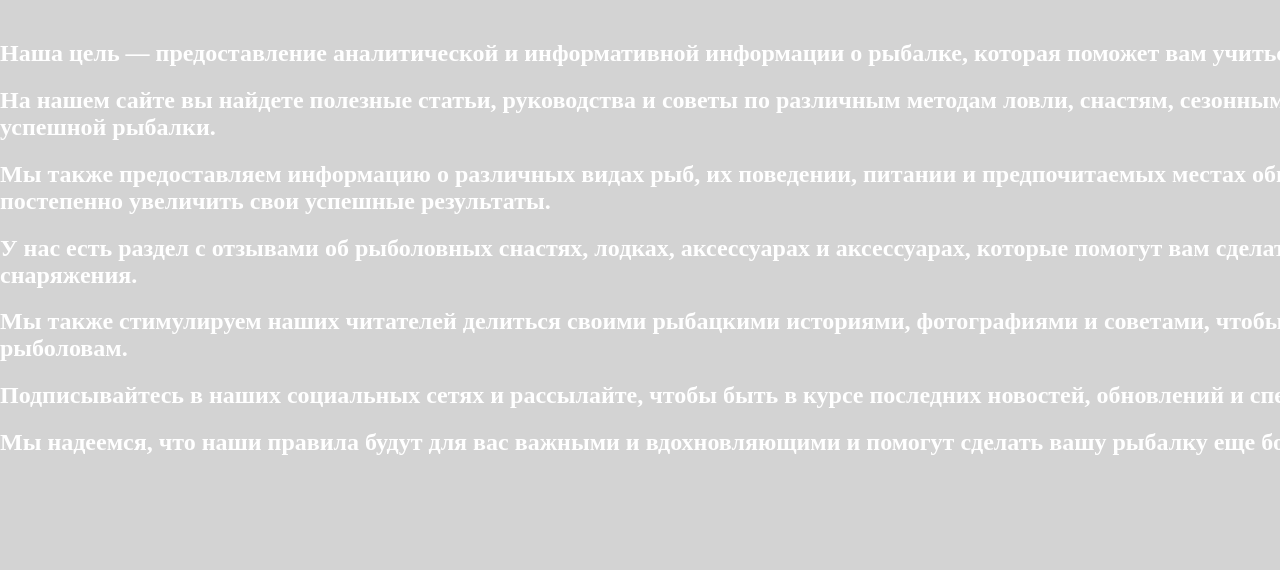
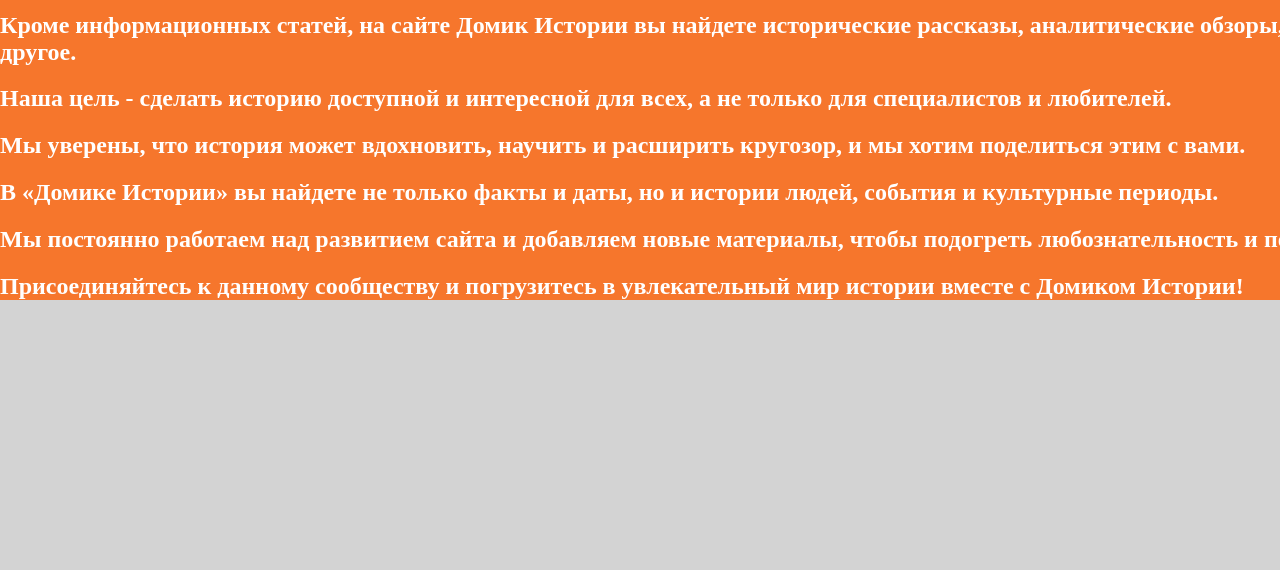
Before and after one commit to ditto136/dabro, a plain HTML site: page O_nas.html in a window 1280 px wide. Shown: the part 230-800 px from the top of the page. Drawn offline with Linux system fonts and the light colour scheme.

Commit message:
Add files via upload

```diff
--- a/O_nas.html
+++ b/O_nas.html
@@ -1,49 +1,71 @@
 <!DOCTYPE html>
+
 <html lang="en">
+
 <head>
+
     <meta charset="UTF-8">
+
     <meta name="viewport" content="width=device-width, initial-scale=1.0">
+
     <title>Сайт рыбалки</title>
+
     <link rel="stylesheet" href="style2.css">
+
 </head>
+
 <body>
     <div clas="header">
+
         <a href="#">
             <img src="./izo/Logotip.png" alt="logo">
         </a>
+
     <div class="navbar">
+
         <ul class="menu-list">
+
             <li class="menu-item">
                 <a href="./index.html"><h2>Главная</h2></a>
             </li>
+
             <li class="menu-item">
                 <a href="./Info.html" ><h2>Информация</h2></a>
             </li>
+
             <li class="menu-item">
                 <a href="./O_nas.html"><h2>О нас</h2></a>
             </li>
+
             <li class="menu-item">
                 <a href="./telegon.html"><h2>Телефон</h2></a>
             </li>
+
         </ul>
+
     </div>
-    </div>
-    <div class="main">
-        <p class="main-text">Клёвый улов - твоя рыба мечты!</p>
+
     </div>
 
     <div class="nas">
-        <h2>Наша цель — предоставление аналитической и информативной информации о рыбалке, которая поможет вам учиться и совершенствоваться в этом аналитическом хобби.</h2>
-        <h2>На нашем сайте вы найдете полезные статьи, руководства и советы по различным методам ловли, снастям,
-             сезонным особенностям рыбалки и выбору оптимальных мест для успешной рыбалки.</h2>
-        <h2>Мы также предоставляем информацию о различных видах рыб, их поведении, питании и предпочитаемых местах обитания,
-            чтобы вы могли лучше понять свой прогресс и постепенно увеличить свои успешные результаты.</h2>
-        <h2>У нас есть раздел с отзывами об рыболовных снастях, лодках, аксессуарах и аксессуарах,
-            которые помогут вам сделать правильный выбор при приобретении необходимого снаряжения.</h2>
-        <h2>Мы также стимулируем наших читателей делиться своими рыбацкими историями, фотографиями и советами,
-            чтобы создать сообщество единомышленников и помочь другим рыболовам.</h2>
-        <h2>Подписывайтесь в наших социальных сетях и рассылайте, чтобы быть в курсе последних новостей, обновлений и специальных предложений.</h2>
-        <h2>Мы надеемся, что наши правила будут для вас важными и вдохновляющими и помогут сделать вашу рыбалку еще более интересной и успешной!</h2>
+        <h2>На нашем сайте вы найдете разнообразные материалы и статьи об истории разных стран и эпох - от древних цивилизаций до современности. </h2>
+        <h2>Мы собираемся донести информацию о ключевых событиях, личностях и культурных особенностях эпохи,
+            чтобы вы могли всесторонне и глубоко понять исторический контекст и его влияние на современность.</h2>
+
+        <h2>Кроме информационных статей, на сайте Домик Истории вы найдете исторические рассказы, аналитические обзоры, интервью с экспертами, рекомендации по чтению и многое другое.</h2>
+
+        <h2>Наша цель - сделать историю доступной и интересной для всех, а не только для специалистов и любителей. </h2>
+
+        <h2>Мы уверены, что история может вдохновить, научить и расширить кругозор, и мы хотим поделиться этим с вами.</h2>
+
+        <h2>В «Домике Истории» вы найдете не только факты и даты, но и истории людей, события и культурные периоды. </h2>
+
+        <h2>Мы постоянно работаем над развитием сайта и добавляем новые материалы, чтобы подогреть любознательность и познавательность наших читателей.</h2>
+
+        <h2> Присоединяйтесь к данному сообществу и погрузитесь в увлекательный мир истории вместе с Домиком Истории!</h2>
+
     </div>
+
 </body>
+
 </html>
--- a/style2.css
+++ b/style2.css
@@ -52,3 +52,7 @@ body{
 .p{
     color: black;
 }
+
+.nas {
+    background: #f6762c;
+}
```
Also changed, not shown: index.html (+1 -1 lines), telegon.html (+1 -5 lines).
